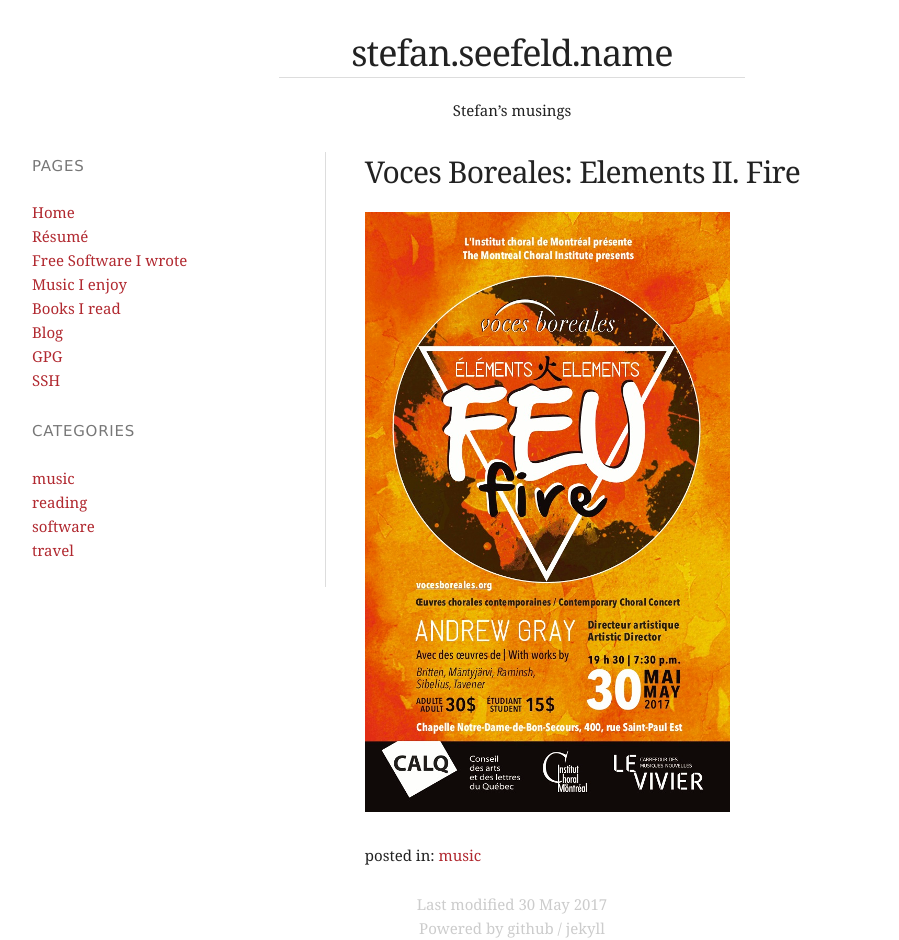
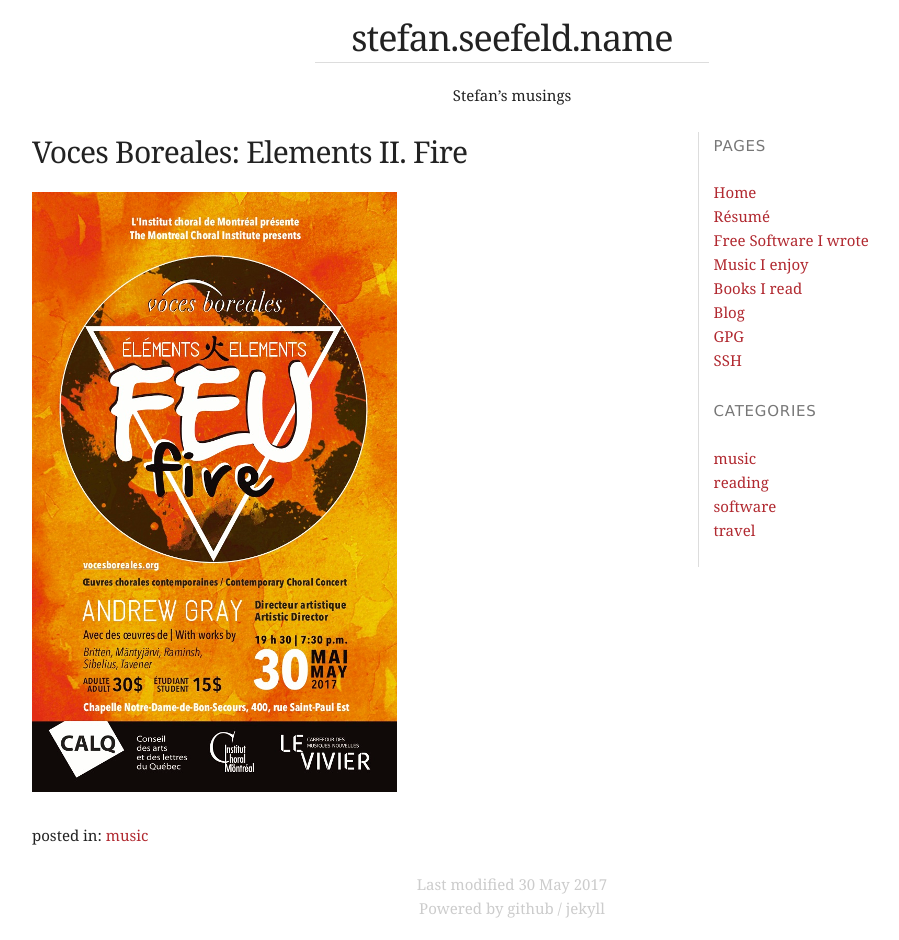
Before and after one commit to stefanseefeld/stefanseefeld.github.com, a Jekyll site: the page built from _posts/2017-05-30-voces-boreales-fire.md, in a window 1280 px wide. Shown: the whole page, without its empty margins (128-1027 px from the left). Built offline with Jekyll 4.4.1, drawn with Linux system fonts in a browser that asks for light colours; comment, search, counter and statistics services are not loaded.

Commit message:
Refine page layout and fix minor URL issues.

```diff
--- a/_config.yml
+++ b/_config.yml
@@ -1,3 +1,4 @@
 permalink: /:year-:month-:day/:title.html
+url: http://stefan.seefeld.name
 baseurl:
 markdown: kramdown
--- a/_includes/disqus.html
+++ b/_includes/disqus.html
@@ -7,7 +7,7 @@
 *  LEARN WHY DEFINING THESE VARIABLES IS IMPORTANT: https://disqus.com/admin/universalcode/#configuration-variables*/
 
 var disqus_config = function () {
-this.page.url = '{{ page.url }}';
+this.page.url = '{{ site.url }}{{ page.url }}';
 this.page.identifier = '{{ page.title }}';
 };
 
--- a/_layouts/page.html
+++ b/_layouts/page.html
@@ -11,12 +11,12 @@
     </div>
     <div class="container">
       <div class="row">
+	<div class="two-thirds column">
+	  {{ content }}
+	</div>
 	<div class="one-third column menu">
 	  {% capture menu %}{% include menu.md %}{% endcapture %}
 	  {{ menu | markdownify }}
-	</div>
-	<div class="two-thirds column">
-	  {{ content }}
 	</div>
       </div>
     </div>
--- a/_layouts/post.html
+++ b/_layouts/post.html
@@ -11,10 +11,6 @@
     </div>
     <div class="container">
       <div class="row">
-	<div class="one-third column menu">
-	  {% capture menu %}{% include menu.md %}{% endcapture %}
-	  {{ menu | markdownify }}
-	</div>
 	<div class="two-thirds column">
 	  <h4>{{page.title}}</h4>
 	  {{ content }}
@@ -26,6 +22,10 @@
 	  <p>posted in: {{ category_urls | join: ', ' }}</p>
 	  {% include disqus.html %}
 	</div>
+	<div class="one-third column menu">
+	  {% capture menu %}{% include menu.md %}{% endcapture %}
+	  {{ menu | markdownify }}
+	</div>
       </div>
     </div>
     <div class="footer">
--- a/_posts/2017-05-30-voces-boreales-fire.md
+++ b/_posts/2017-05-30-voces-boreales-fire.md
@@ -11,4 +11,4 @@
 - Image
 ---
 
-[![fire_voces_boreales_poster](/images/2017-05-30-voces-boreales-elements-ii-fire/fire.png)](http://vocesboreales.org/fire)
+[![fire_voces_boreales_poster](/images/2017-05-30-voces-boreales-elements-ii-fire/fire.png)](http://vocesboreales.org/elements-ii-fire/)
--- a/css/style.css
+++ b/css/style.css
@@ -17,14 +17,14 @@
 
 .header
 {
-  margin: 2em;
+  margin: 1em;
   text-align: center;
 }
 .header h3
 {
   display: inline-block;
   border-bottom: thin solid #ddd;
-  padding: 0 2em;
+  padding: 0 1em;
 }
 .footer
 {
@@ -33,7 +33,11 @@
 }
 .footer p { margin: 0;}
 
-.menu { border-right: thin solid #ddd;}
+.menu
+{
+  padding-left: 1em;
+  border-left: thin solid #ddd;
+}
 .menu h3
 {
   font-size: 1.5rem;
```
